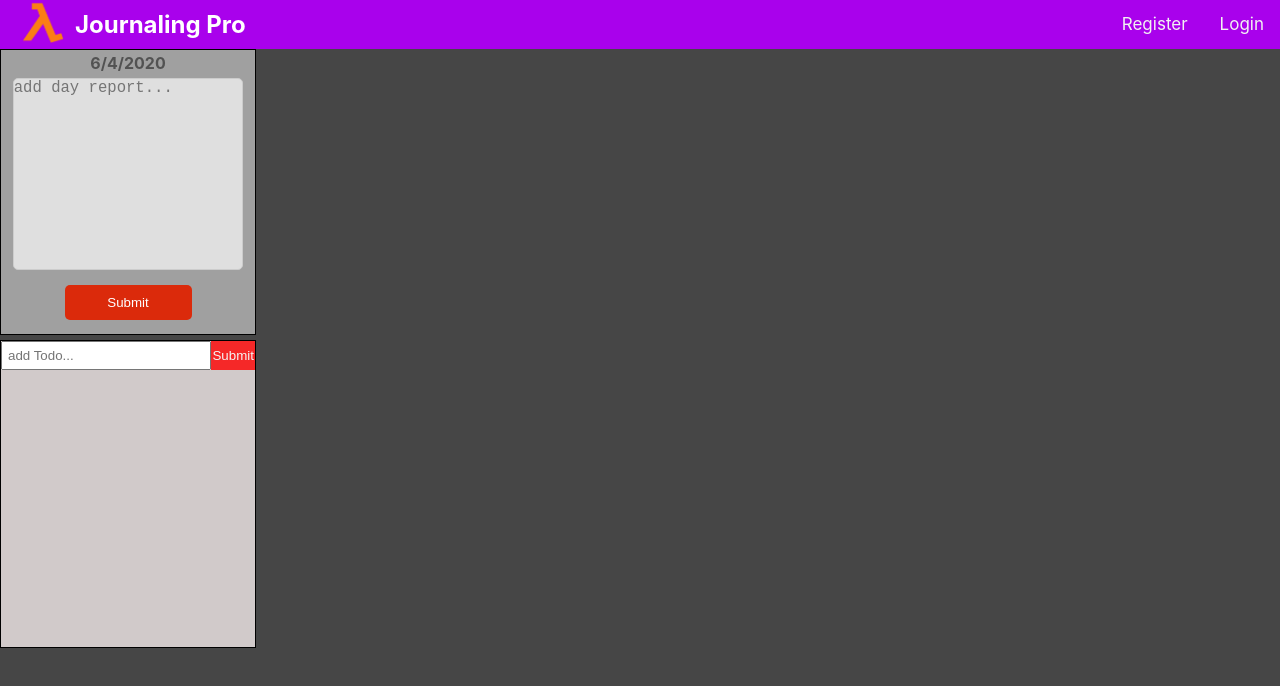
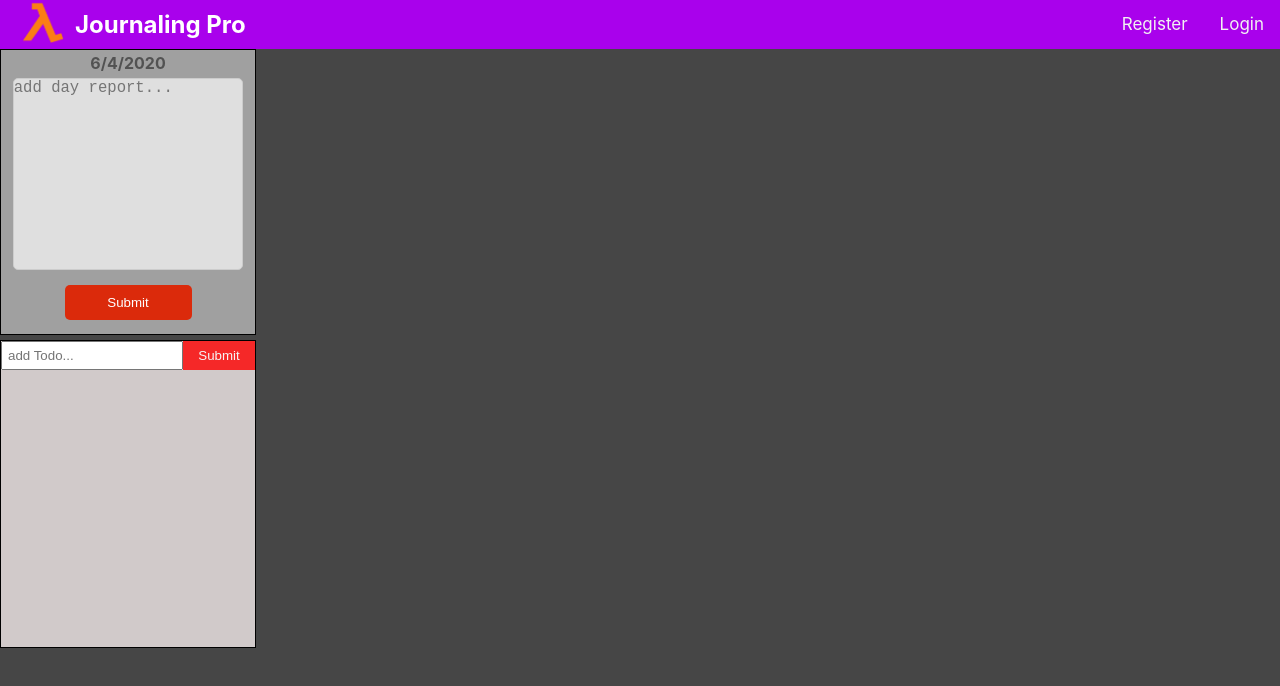
Before and after one commit to akiosTerr/Journaling-Pro, a React (Create React App) app: page / in a window 1280 px wide. Shown: the top 686 px of the page. Built offline with nearby package versions, Linux system fonts and the light colour scheme; no server answers.

Commit message:
fixed todoApp UI form overflow

```diff
--- a/src/components/addTodo.js
+++ b/src/components/addTodo.js
@@ -16,27 +16,19 @@ export default class AddTodo extends Component {
 
 	render() {
 		return (
-			<form
-				onSubmit={this.onSubmit}
-				className='addForm'
-				style={{ display: 'flex' }}>
+			<form className='addTodoForm' onSubmit={this.onSubmit}>
 				<input
 					type='text'
 					name='title'
 					maxLength='32'
+					className='addTodoTextInput'
 					ref={(todoInput) => {
 						this.todoInput = todoInput;
 					}}
 					placeholder='add Todo...'
-					style={{ flex: '9', padding: '5px' }}
 					onChange={this.onChange}
 				/>
-				<input
-					type='submit'
-					value='Submit'
-					className='btnAdd'
-					style={{ flex: '2' }}
-				/>
+				<input type='submit' value='Submit' className='btnAdd' />
 			</form>
 		);
 	}
--- a/src/components/style/journalApp.css
+++ b/src/components/style/journalApp.css
@@ -108,12 +108,7 @@ body {
 /* Extra large devices (large laptops and desktops, 1200px and up) */
 /* @media only screen and (min-width: 1200px) {...} */
 
-.gridCap {
-	display: grid;
-	grid-template-columns: 20% 80%;
-	grid-template-areas: 'addrep feedrep' 'todo feedrep' 'todo feedrep';
-	gap: 5px;
-}
+
 
 .appTodo {
 	grid-area: todo;
@@ -130,14 +125,20 @@ body {
 	flex-direction: column;
 }
 
-@media only screen and (max-width: 768px) {
-	.gridCap {
-		grid-template-columns: 1fr 1fr;
-        grid-template-areas: 'addrep todo' 'feedrep feedrep' ;
-        justify-items: stretch;
-    }
+.gridCap {
+	display: grid;
+	grid-template-columns: 20% 80%;
+	grid-template-areas: 'addrep feedrep' 'todo feedrep' 'todo feedrep';
+	gap: 5px;
 }
 
+@media only screen and (max-width: 1024px) {
+	.gridCap {
+		grid-template-columns: 50% 50%;
+        grid-template-areas: 'addrep todo' 'feedrep feedrep' ;
+		}
+
+}
 
 @media only screen and (max-width: 480px) {
 	.gridCap {
--- a/src/components/style/todoApp.css
+++ b/src/components/style/todoApp.css
@@ -2,6 +2,32 @@
   margin: 0;
   padding: 0;
 }
+
+.addTodoForm {
+  display:flex;
+  flex-direction: row;
+  flex-wrap:nowrap;
+}
+
+.addTodoTextInput{
+  padding: 5px;
+  width: 70%;
+
+}
+
+.btnAdd {
+  width: 30%;
+  border: none;
+  background: rgb(255, 0, 0);
+  opacity: .8;
+  color: #fff;
+  cursor: pointer;
+}
+
+.btnAdd:hover{
+  opacity: 1;
+}
+
 
 .todoFlex {
   background: rgb(209, 202, 202);
@@ -38,18 +64,6 @@
   height: 20px;
 }
 
-.btnAdd {
-  display: inline-block;
-  border: none;
-  background: rgb(255, 0, 0);
-  opacity: .8;
-  color: #fff;
-  cursor: pointer;
-}
-
-.btnAdd:hover{
-  opacity: 1;
-}
 
 .btnDelete {
   background: #d80404;
```
